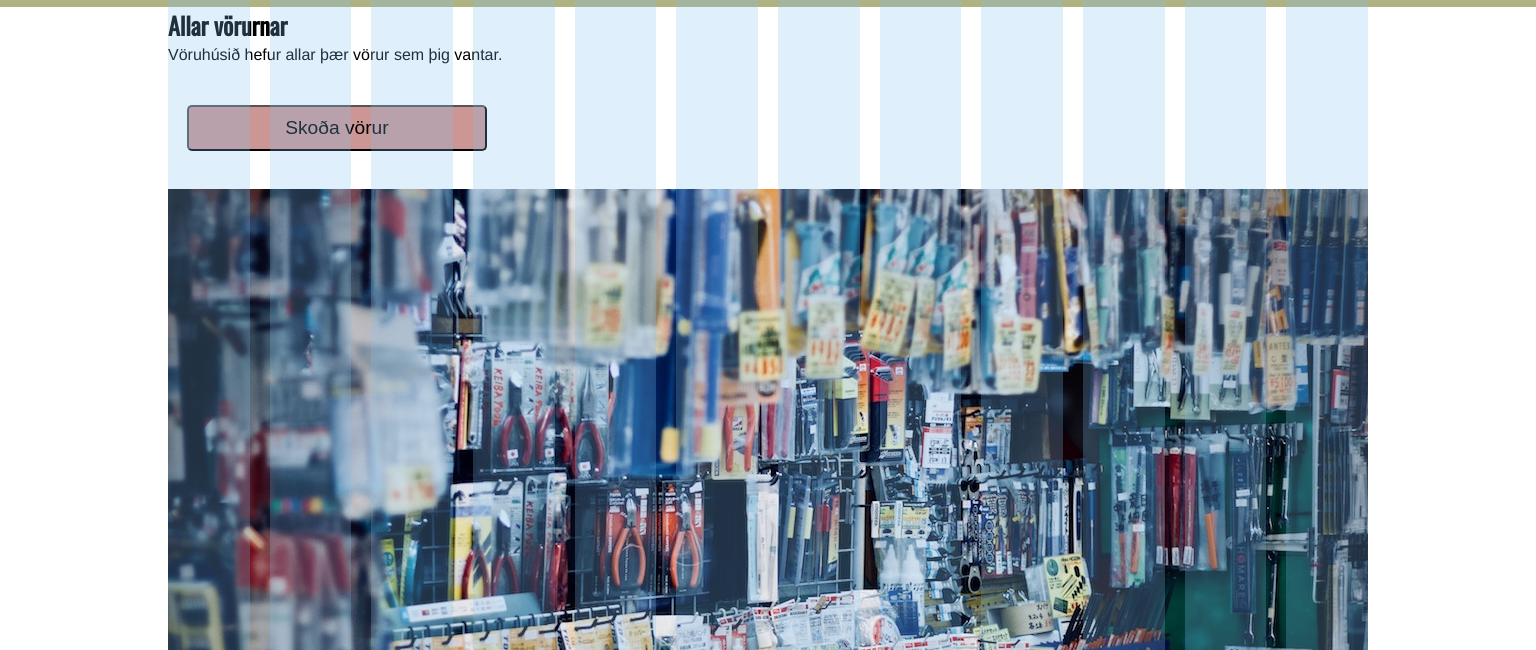
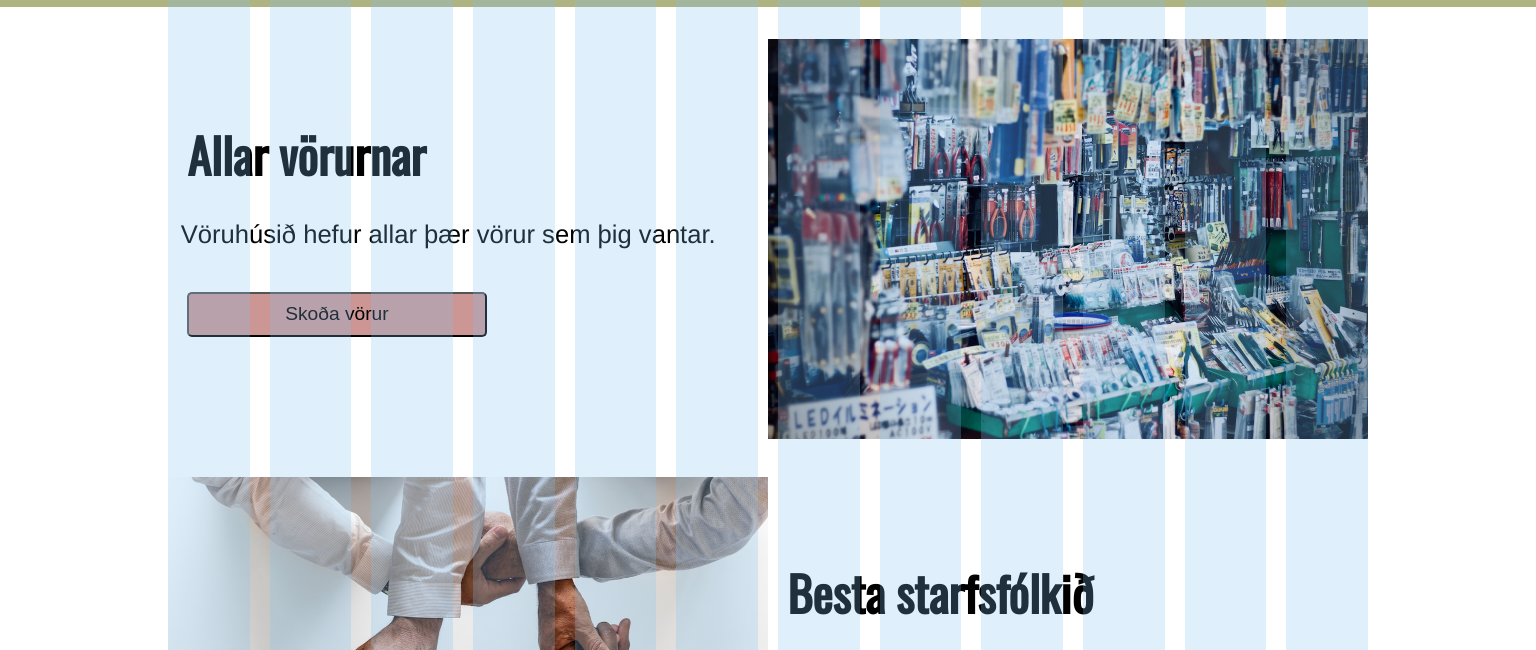
Before and after one commit to jonthorsteins/vefforritun-hopverkefni-1, a website: page index.html in a window 1536 px wide. Shown: the part 130-780 px from the top of the page. Drawn offline with nearby package versions, Linux system fonts and the light colour scheme; files that its build step writes are made by us from their sources.

Commit message:
Index.scss bætt við

```diff
--- /dev/null
+++ b/scss/index.scss
@@ -0,0 +1,55 @@
+
+
+// stærð á texta fyrir grunnstærð < 800px
+.index__col {
+    h1 {font-size: 4em;
+    margin-bottom: 0.5em;}
+    h2 {font-size: 3em;
+    margin-bottom: 0.5em;
+    padding-left: 0.4em;}
+    p  {font-size: 1.8em;
+    padding-left: 0.5em;}
+  }
+
+//default
+.index__row {
+   display: flex;
+   flex-wrap: wrap;
+ }
+
+
+/* viewport fyrir undir 800px */
+@media (max-width: 799px) {
+
+  .index__row:nth-of-type(2) {
+    flex-direction: column-reverse;}
+
+  .index__col img { width : 100%;}
+
+  }
+
+
+/* viewport fyrir >= 800px */
+@media (min-width: 799px) {
+
+    .index__col img {
+      width : 100%;
+      padding-top: 1em;}
+
+      .index__col {
+      width: 50%;}
+}
+
+/* viewport fyrir >= 1450px */
+@media (min-width: 1450px) {
+
+    .index__col img {
+      width : 100%;
+      h2{  margin-top: 1.5em;}}
+
+      .index__col:nth-of-type(1) {
+        p {font-size: 1.6em;}}
+
+      .index__row{  margin-top: 1em; h2 {margin-top : 2em;}}
+
+}
--- a/styles.scss
+++ b/styles.scss
@@ -41,3 +41,4 @@ main { /* stylelint-disable-line */
 @import "scss/button.scss";
 @import "scss/staff.scss";
 @import "scss/products.scss";
+@import "scss/index.scss";
```
